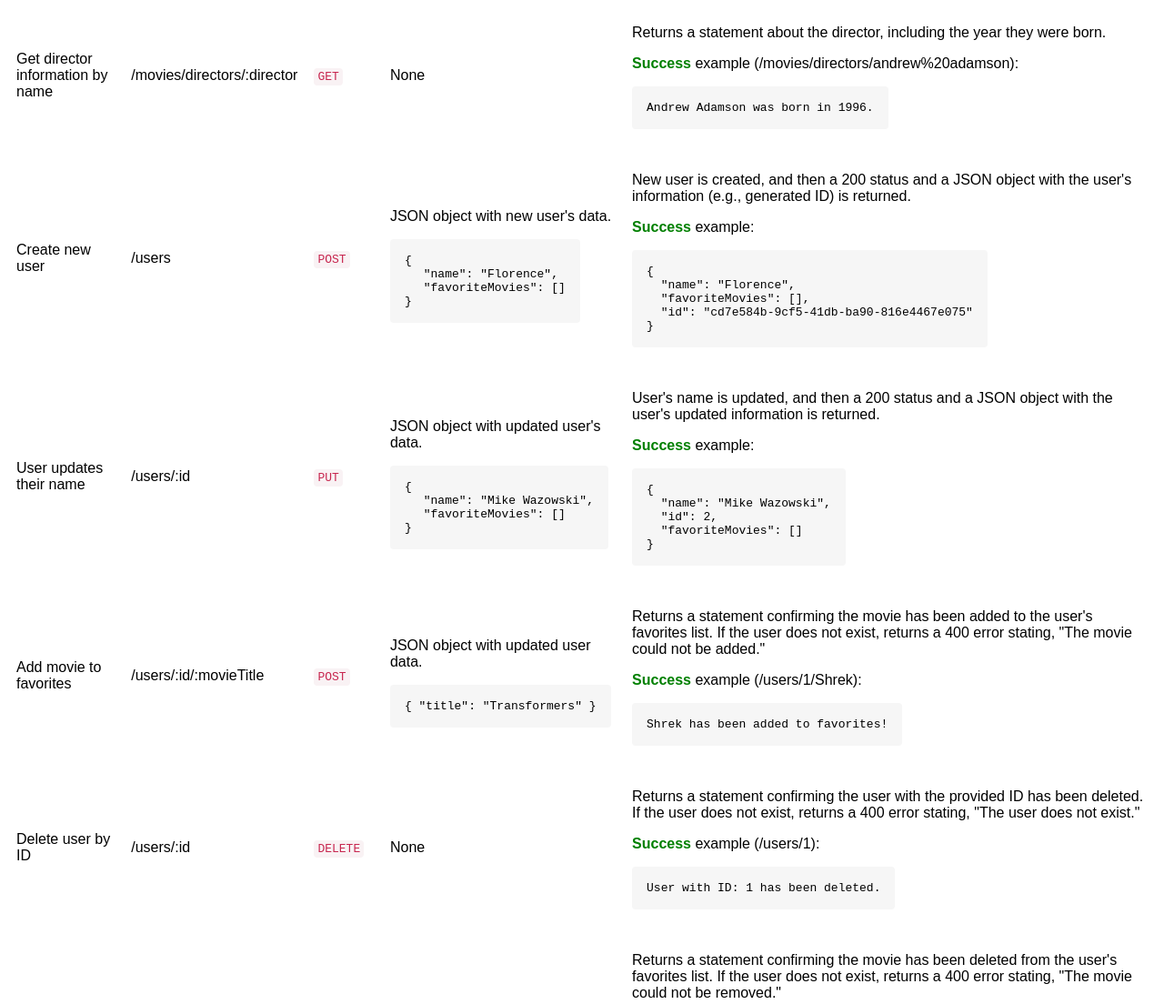
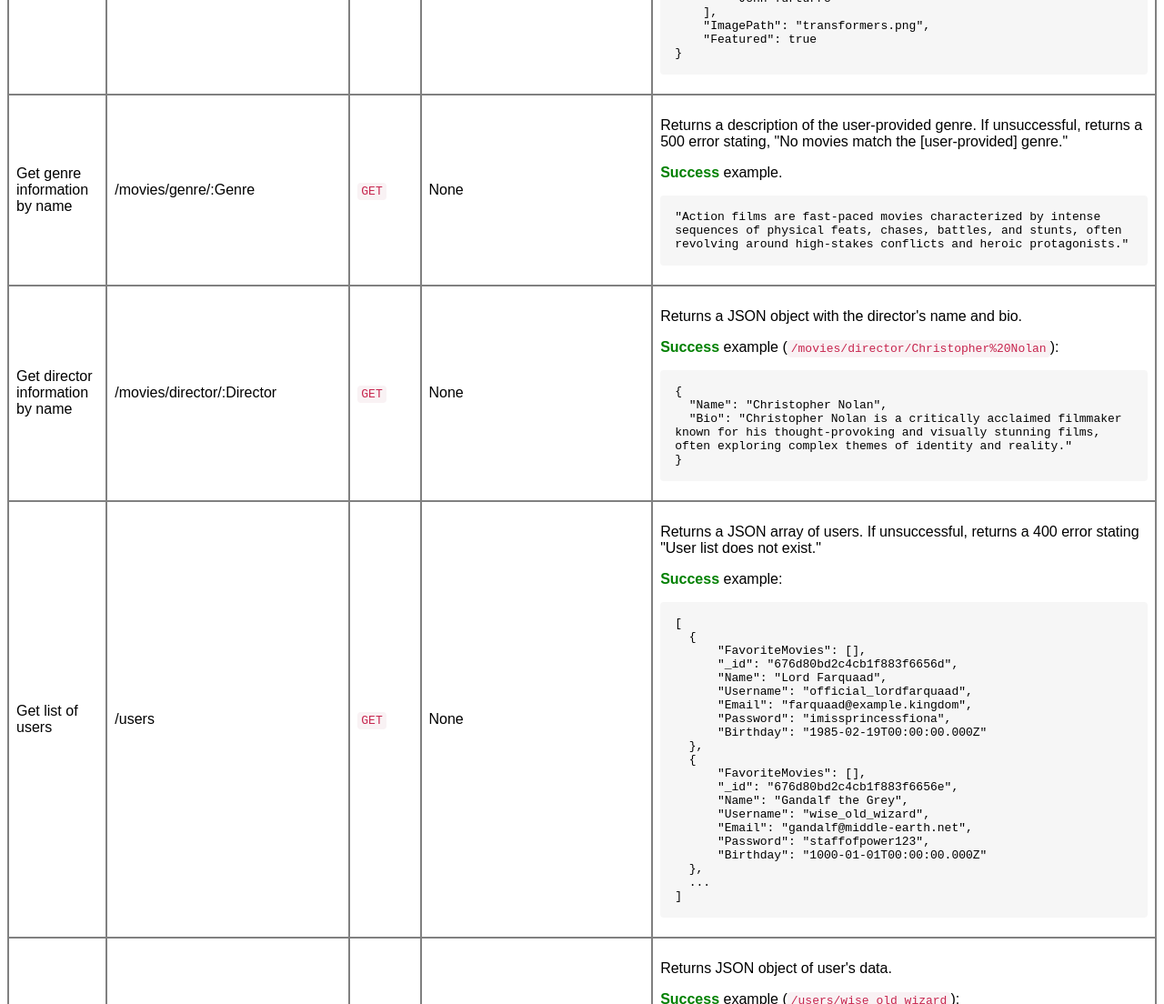
Before and after one commit to micujones/movie_api, a website: page public/documentation.html in a window 1280 px wide. Shown: the part 1696-2800 px from the top of the page at 91% size. Drawn offline with Linux system fonts and the light colour scheme.

Commit message:
Update to match Mongoose queries

```diff
--- a/public/documentation.html
+++ b/public/documentation.html
@@ -19,21 +19,25 @@
         background-color: #f6f6f6;
         color: #000;
 
-        width: max-content;
+        text-wrap: balance;
         border-radius: 4px;
         padding: 16px;
       }
       table {
         width: 100%;
       }
+      table,
+      th,
+      td {
+        border: 2px solid #808080;
+        border-collapse: collapse;
+      }
       thead {
         background-color: #f8f8f8;
       }
       th,
       td {
-        border-color: #f8f8f8;
-        border-width: 2px;
-        padding: 8px 8px;
+        padding: 8px;
       }
       .success {
         color: green;
@@ -69,38 +73,49 @@
               <pre class="code-block">
 [
   {
-      "title": "Transformers",
-      "releaseYear": 2007,
-      "director": {
-          "name": "Michael Bay",
-          "birthYear": 1965
+      "Genre": {
+          "Name": "Action",
+          "Description": "Action films are fast-paced movies characterized by intense sequences of physical feats, chases, battles, and stunts, often revolving around high-stakes conflicts and heroic protagonists."
       },
-      "genre": "science fiction action"
+      "Director": {
+          "Name": "Michael Bay",
+          "Bio": "Michael Bay is a renowned filmmaker known for directing high-octane action blockbusters featuring explosive visuals, dynamic camera work, and massive box-office success",
+          "Birth": "1965"
+      },
+      "_id": "676d807a2c4cb1f883f66563",
+      "Title": "Transformers",
+      "Description": "Two factions of alien robots bring their ancient conflict to Earth, and humanity's fate hangs in the balance.",
+      "Actors": [
+          "Shia LaBeouf",
+          "Megan Fox",
+          "Peter Cullen",
+          "John Turturro"
+      ],
+      "ImagePath": "transformers.png",
+      "Featured": true
   },
   {
-      "title": "Captain America: Civil War",
-      "releaseYear": 2016,
-      "director": [
-          {
-              "name": "Anthony Russo",
-              "birthYear": 1970
+      "Genre": {
+          "Name": "Drama",
+          "Description": "Drama films explore complex human emotions, relationships, and social issues through compelling narratives and realistic character development."
       },
-          {
-              "name": "Joe Russo",
-              "birthYear": 1971
-          }
+      "Director": {
+          "Name": "Frank Darabont",
+          "Bio": "Frank Darabont is a critically acclaimed filmmaker known for his adaptations of Stephen King's novels, characterized by their dark and thought-provoking themes."
+      },
+      "_id": "676d807a2c4cb1f883f66564",
+      "Title": "The Shawshank Redemption",
+      "Description": "Two imprisoned men bond over a number of years, finding solace and eventual redemption through acts of common decency.",
+      "Actors": [
+          "Tim Robbins",
+          "Morgan Freeman",
+          "Bob Gunton",
+          "William Sadler"
       ],
-      "genre": "superhero"
+      "ImagePath": "shawshank_redemption.png",
+      "Featured": true
   },
-  {
-      "title": "How the Grinch Stole Christmas",
-      "releaseYear": 2000,
-      "director": {
-          "name": "Ron Howard",
-          "birthYear": 1954
-      },
-      "genre": "Christmas comedy"
-  }
+  ...
 ] </pre
               >
             </td>
@@ -108,7 +123,7 @@
 
           <tr>
             <td>Get movie information by title</td>
-            <td>/movies/:title</td>
+            <td>/movies/:Title</td>
             <td><code>GET</code></td>
             <td>None</td>
             <td>
@@ -117,77 +132,132 @@
                 user-provided movie. If unsuccessful, returns a 400 error
                 stating, "Movie could not be found."
               </p>
-              <p><span class="success">Success</span> example</p>
+              <p>
+                <span class="success">Success</span> example
+                (<code>/movies/Transformers</code>)
+              </p>
               <pre class="code-block">
+
 {
-  "title": "Transformers",
-  "releaseYear": 2007,
-  "director": {
-      "name": "Michael Bay",
-      "birthYear": 1965
+    "Genre": {
+        "Name": "Action",
+        "Description": "Action films are fast-paced movies characterized by intense sequences of physical feats, chases, battles, and stunts, often revolving around high-stakes conflicts and heroic protagonists."
     },
-  "genre": "science fiction action"
+    "Director": {
+        "Name": "Michael Bay",
+        "Bio": "Michael Bay is a renowned filmmaker known for directing high-octane action blockbusters featuring explosive visuals, dynamic camera work, and massive box-office success",
+        "Birth": "1965"
+    },
+    "_id": "676d807a2c4cb1f883f66563",
+    "Title": "Transformers",
+    "Description": "Two factions of alien robots bring their ancient conflict to Earth, and humanity's fate hangs in the balance.",
+    "Actors": [
+        "Shia LaBeouf",
+        "Megan Fox",
+        "Peter Cullen",
+        "John Turturro"
+    ],
+    "ImagePath": "transformers.png",
+    "Featured": true
 } </pre
               >
             </td>
           </tr>
           <tr>
-            <td>Get movies by genre</td>
-            <td>/movies/genres/:genre</td>
+            <td>Get genre information by name</td>
+            <td>/movies/genre/:Genre</td>
             <td><code>GET</code></td>
             <td>None</td>
             <td>
               <p>
-                Returns a JSON array containing movies that include the
-                user-provided genre. If unsuccessful, returns a 400 error
-                stating, "No movies match the [user-provided] genre."
+                Returns a description of the user-provided genre. If
+                unsuccessful, returns a 500 error stating, "No movies match the
+                [user-provided] genre."
               </p>
               <p><span class="success">Success</span> example.</p>
               <pre class="code-block" style="white-space-collapse: preserve">
+"Action films are fast-paced movies characterized by intense sequences of physical feats, chases, battles, and stunts, often revolving around high-stakes conflicts and heroic protagonists." </pre
+              >
+            </td>
+          </tr>
+          <tr>
+            <td>Get director information by name</td>
+            <td>/movies/director/:Director</td>
+            <td><code>GET</code></td>
+            <td>None</td>
+            <td>
+              <p>Returns a JSON object with the director's name and bio.</p>
+              <p>
+                <span class="success">Success</span> example
+                (<code>/movies/director/Christopher%20Nolan</code>):
+              </p>
+              <pre class="code-block">
+{
+  "Name": "Christopher Nolan",
+  "Bio": "Christopher Nolan is a critically acclaimed filmmaker known for his thought-provoking and visually stunning films, often exploring complex themes of identity and reality."
+} </pre
+              >
+            </td>
+          </tr>
+          <!-- USER ORIENTED QUERIES -->
+          <tr>
+            <td>Get list of users</td>
+            <td>/users</td>
+            <td><code>GET</code></td>
+            <td>None</td>
+            <td>
+              <p>
+                Returns a JSON array of users. If unsuccessful, returns a 400
+                error stating "User list does not exist."
+              </p>
+              <p><span class="success">Success</span> example:</p>
+              <pre class="code-block">
 [
   {
-        "title": "Captain America: Civil War",
-        "releaseYear": 2016,
-        "director": [
-            {
-                "name": "Anthony Russo",
-                "birthYear": 1970
+      "FavoriteMovies": [],
+      "_id": "676d80bd2c4cb1f883f6656d",
+      "Name": "Lord Farquaad",
+      "Username": "official_lordfarquaad",
+      "Email": "farquaad@example.kingdom",
+      "Password": "imissprincessfiona",
+      "Birthday": "1985-02-19T00:00:00.000Z"
   },
   {
-                "name": "Joe Russo",
-                "birthYear": 1971
-            }
-        ],
-        "genre": "superhero"
+      "FavoriteMovies": [],
+      "_id": "676d80bd2c4cb1f883f6656e",
+      "Name": "Gandalf the Grey",
+      "Username": "wise_old_wizard",
+      "Email": "gandalf@middle-earth.net",
+      "Password": "staffofpower123",
+      "Birthday": "1000-01-01T00:00:00.000Z"
   },
-    {
-        "title": "The Incredibles",
-        "releaseYear": 2004,
-        "director": {
-            "name": "Brad Bird",
-            "birthYear": 1957
-        },
-        "genre": "superhero"
-    }
+  ...
 ] </pre
               >
             </td>
           </tr>
           <tr>
-            <td>Get director information by name</td>
-            <td>/movies/directors/:director</td>
+            <td>Get user by username</td>
+            <td>/users/:Username</td>
             <td><code>GET</code></td>
             <td>None</td>
             <td>
-              <p>
-                Returns a statement about the director, including the year they
-                were born.
-              </p>
+              <p>Returns JSON object of user's data.</p>
               <p>
                 <span class="success">Success</span> example
-                (/movies/directors/andrew%20adamson):
+                (<code>/users/wise_old_wizard</code>):
               </p>
-              <p class="code-block">Andrew Adamson was born in 1996.</p>
+              <pre class="code-block">
+{
+  "FavoriteMovies": [],
+  "_id": "676d80bd2c4cb1f883f6656e",
+  "Name": "Gandalf the Grey",
+  "Username": "wise_old_wizard",
+  "Email": "gandalf@middle-earth.net",
+  "Password": "staffofpower123",
+  "Birthday": "1000-01-01T00:00:00.000Z"
+} </pre
+              >
             </td>
           </tr>
           <tr>
@@ -195,12 +265,16 @@
             <td>/users</td>
             <td><code>POST</code></td>
             <td>
-              <p>JSON object with new user's data.</p>
-              <div class="code-block">
-                { <br />
-                &emsp; "name": "Florence", <br />
-                &emsp; "favoriteMovies": [] <br />}
-              </div>
+              <p>JSON object with new user's data (required fields).</p>
+              <pre class="code-block">
+{
+  "Username": "FlorencePizza",
+  "Password": "FourFireHazards444",
+  "Email": "florentine@example.com",
+  "Birthday": "1983-04-24",
+  "FavoriteMovies": []
+} </pre
+              >
             </td>
             <td>
               <p>
@@ -210,90 +284,147 @@
               <p><span class="success">Success</span> example:</p>
               <pre class="code-block">
 {
-  "name": "Florence",
-  "favoriteMovies": [],
-  "id": "cd7e584b-9cf5-41db-ba90-816e4467e075"
+  "Username": "FlorencePizza",
+  "Password": "FourFireHazards444",
+  "Email": "florentine@example.com",
+  "Birthday": "1983-04-24T00:00:00.000Z",
+  "FavoriteMovies": [],
+  "_id": "676f01fbf9acd94021a88be4",
+  "__v": 0
 } </pre
               >
             </td>
           </tr>
           <tr>
-            <td>User updates their name</td>
-            <td>/users/:id</td>
+            <td>User updates their information</td>
+            <td>/users/:Username</td>
             <td><code>PUT</code></td>
             <td>
               <p>JSON object with updated user's data.</p>
-              <div class="code-block">
-                { <br />
-                &emsp; "name": "Mike Wazowski", <br />
-                &emsp; "favoriteMovies": [] <br />}
-              </div>
+              <pre class="code-block">
+{
+  "Username": "FlorencePizza",
+  "Password": "aStrongerPassword555",
+  "Email": "florentine@example.com",
+  "Birthday": "1983-04-24"
+} </pre
+              >
             </td>
             <td>
               <p>
-                User's name is updated, and then a 200 status and a JSON object
-                with the user's updated information is returned.
+                In this example, the user's password is updated and a JSON
+                object with the user's updated information is returned.
               </p>
               <p><span class="success">Success</span> example:</p>
               <pre class="code-block">
 {
-  "name": "Mike Wazowski",
-  "id": 2,
-  "favoriteMovies": []
+  "_id": "676f01fbf9acd94021a88be4",
+  "Username": "FlorencePizza",
+  "Password": "aStrongerPassword555",
+  "Email": "florentine@example.com",
+  "Birthday": "1983-04-24T00:00:00.000Z",
+  "FavoriteMovies": [],
+  "__v": 0
 } </pre
               >
             </td>
           </tr>
           <tr>
-            <td>Add movie to favorites</td>
-            <td>/users/:id/:movieTitle</td>
-            <td><code>POST</code></td>
-            <td>
-              <p>JSON object with updated user data.</p>
-              <div class="code-block">{ "title": "Transformers" }</div>
-            </td>
+            <td>Get list of user's favorite movies</td>
+            <td>/users/:Username/movies</td>
+            <td><code>GET</code></td>
+            <td>None</td>
             <td>
               <p>
-                Returns a statement confirming the movie has been added to the
-                user's favorites list. If the user does not exist, returns a 400
-                error stating, "The movie could not be added."
+                Returns a JSON array of the IDs of the user's favorite movies.
+                If "FavoriteMovies" is empty, returns a 400 error stating
+                "@[Username] has not added any movies." If another error occurs,
+                returns a 500 error stating.
               </p>
               <p>
-                <span class="success">Success</span> example (/users/1/Shrek):
+                <span class="success">Success</span> example
+                (<code>/users/wise_old_wizard/movies</code>):
               </p>
-              <p class="code-block">Shrek has been added to favorites!</p>
+              <p class="code-block">[ "676d807a2c4cb1f883f66563" ]</p>
             </td>
           </tr>
           <tr>
-            <td>Delete user by ID</td>
-            <td>/users/:id</td>
+            <td>Add movie to user's favorites</td>
+            <td>/users/:Username/movies/:MovieID</td>
+            <td><code>POST</code></td>
+            <td>None</td>
+            <td>
+              <p>
+                Returns a JSON object of the user's information, including the
+                added movie's ID in the FavoriteMovies array. If the movie
+                cannot be added or the user does not exist, returns a 500 error.
+              </p>
+              <p>
+                <span class="success">Success</span> example
+                (<code>/users/wise_old_wizard/movies/676d807a2c4cb1f883f66567</code>):
+              </p>
+              <pre class="code-block">
+{
+  "_id": "676d80bd2c4cb1f883f6656e",
+  "Name": "Gandalf the Grey",
+  "Username": "wise_old_wizard",
+  "Email": "gandalf@middle-earth.net",
+  "Password": "staffofpower123",
+  "Birthday": "1000-01-01T00:00:00.000Z",
+  "FavoriteMovies": [
+      "676d807a2c4cb1f883f66563",
+      "676d807a2c4cb1f883f66567"
+  ]
+} </pre
+              >
+            </td>
+          </tr>
+          <tr>
+            <td>Delete user by username</td>
+            <td>/users/:Username</td>
             <td><code>DELETE</code></td>
             <td>None</td>
             <td>
               <p>
-                Returns a statement confirming the user with the provided ID has
-                been deleted. If the user does not exist, returns a 400 error
-                stating, "The user does not exist."
+                Returns a statement confirming the user with the provided
+                username has been deleted. If the user does not exist, returns a
+                400 error stating, "[Username] was not found."
               </p>
-              <p><span class="success">Success</span> example (/users/1):</p>
-              <p class="code-block">User with ID: 1 has been deleted.</p>
+              <p>
+                <span class="success">Success</span> example
+                (<code>/users/ToBeDeleted</code>):
+              </p>
+              <p class="code-block">ToBeDeleted was deleted.</p>
             </td>
           </tr>
           <tr>
             <td>Delete movies from favorites</td>
-            <td>/users/:id/:movieTitle</td>
+            <td>/users/:Username/movies/:MovieID</td>
             <td><code>DELETE</code></td>
             <td>None</td>
             <td>
               <p>
-                Returns a statement confirming the movie has been deleted from
-                the user's favorites list. If the user does not exist, returns a
-                400 error stating, "The movie could not be removed."
+                Returns a JSON object of the user's information, confirming the
+                movie is removed from the FavoriteMovies array. If the movie
+                cannot be added or the user does not exist, returns a 500 error.
               </p>
-              <p><span class="success">Success</span> example:</p>
-              <p class="code-block">
-                Transformers has been removed from favorites.
+              <p>
+                <span class="success">Success</span> example:
+                (<code>users/wise_old_wizard/movies/676d807a2c4cb1f883f66567</code>)
               </p>
+              <pre class="code-block">
+{
+  "_id": "676d80bd2c4cb1f883f6656e",
+  "Name": "Gandalf the Grey",
+  "Username": "wise_old_wizard",
+  "Email": "gandalf@middle-earth.net",
+  "Password": "staffofpower123",
+  "Birthday": "1000-01-01T00:00:00.000Z",
+  "FavoriteMovies": [
+      "676d807a2c4cb1f883f66563"
+  ]
+}</pre
+              >
             </td>
           </tr>
         </tbody>
```
Lines whose indentation alone changed are shown as unchanged.
